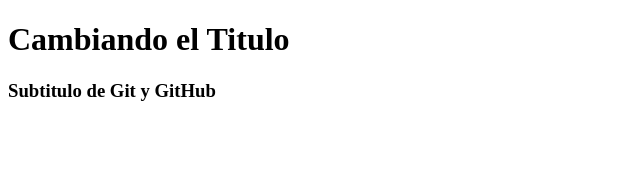
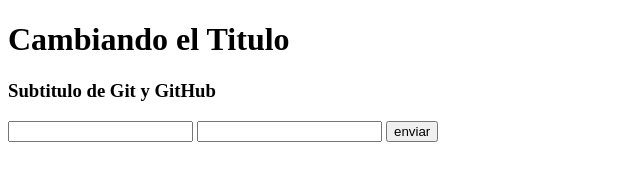
Before and after one commit to Luchonathor/pruebaAlex, a plain HTML site: page index.html in a window 1280 px wide. Shown: the whole page, without its empty margins (0-640 px from the left). Drawn offline with Linux system fonts and the light colour scheme.

Commit message:
Se adiciona formulario de envío de datos

```diff
--- a/index.html
+++ b/index.html
@@ -8,5 +8,10 @@
 <body>
     <h1>Cambiando el Titulo</h1>
     <h3>Subtitulo de Git y GitHub</h3>
+    <form action="#">
+        <input type="text" name="algo" id="algo">
+        <input type="number" name="numero" id="numero">
+        <input type="button" value="enviar">
+    </form>
 </body>
 </html>
```
